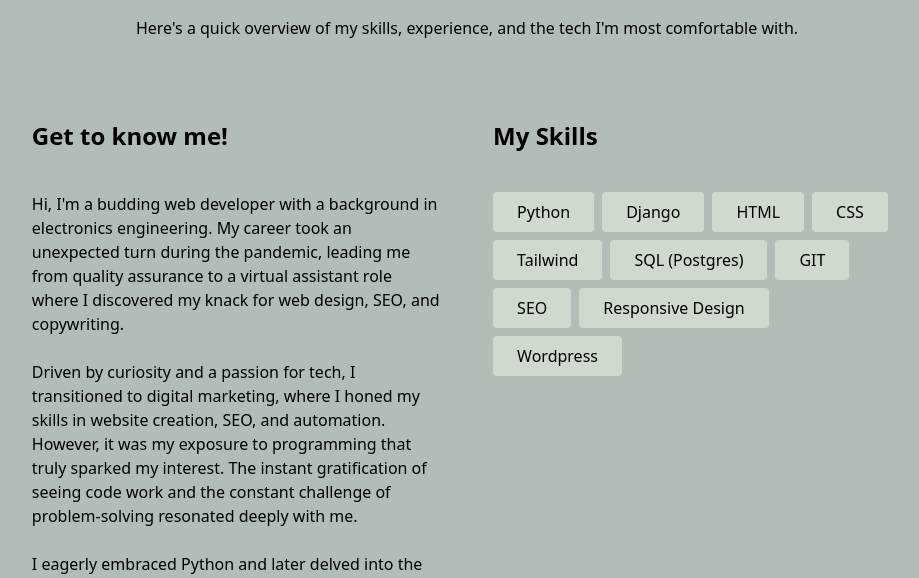
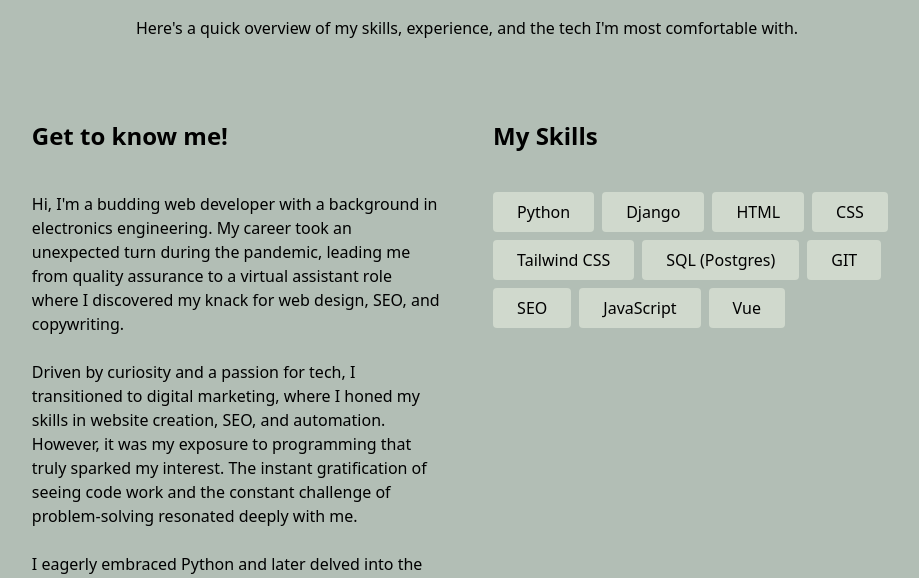
Before and after one commit to rizalargadas/portfolio, a Django app: page / in a window 1280 px wide. Shown: the part 1004-1582 px from the top of the page, without its empty margins (173-1092 px from the left). Run offline with Django 5.2, Linux system fonts and the light colour scheme; data comes from the database, SQL or seed files in the repository; style sheets or scripts are compiled from the project's sources; some libraries are stand-ins or nearby versions.

Commit message:
added Vue and JavaScript to skills

```diff
--- a/core/templates/core/home.html
+++ b/core/templates/core/home.html
@@ -36,12 +36,12 @@
                     <li class='py-2 px-6 bg-light-gray rounded font-medium'>Django</li>
                     <li class='py-2 px-6 bg-light-gray rounded font-medium'>HTML</li>
                     <li class='py-2 px-6 bg-light-gray rounded font-medium'>CSS</li>
-                    <li class='py-2 px-6 bg-light-gray rounded font-medium'>Tailwind</li>
+                    <li class='py-2 px-6 bg-light-gray rounded font-medium'>Tailwind CSS</li>
                     <li class='py-2 px-6 bg-light-gray rounded font-medium'>SQL (Postgres)</li>
                     <li class='py-2 px-6 bg-light-gray rounded font-medium'>GIT</li>
                     <li class='py-2 px-6 bg-light-gray rounded font-medium'>SEO</li>
-                    <li class='py-2 px-6 bg-light-gray rounded font-medium'>Responsive Design</li>
-                    <li class='py-2 px-6 bg-light-gray rounded font-medium'>Wordpress</li>
+                    <li class='py-2 px-6 bg-light-gray rounded font-medium'>JavaScript</li>
+                    <li class='py-2 px-6 bg-light-gray rounded font-medium'>Vue</li>
                 </ul>
             </div>
 
```
